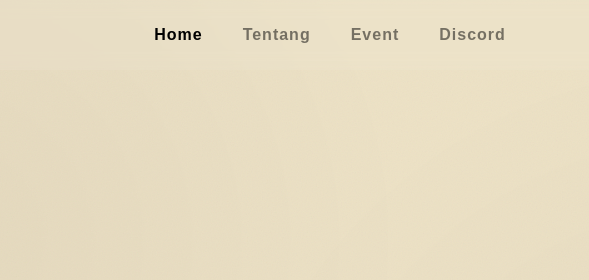
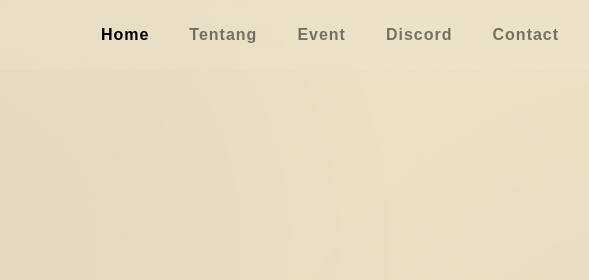
Before and after one commit to satriazoid/apex.id, a plain HTML site: page index.html in a window 1280 px wide. Shown: the top 280 px of the page, 310-899 px from the left. Drawn offline with Linux system fonts and the light colour scheme.

Commit message:
revisi - senin pagi(02:32)

```diff
--- a/index.html
+++ b/index.html
@@ -21,6 +21,7 @@
             <a href="#about">Tentang</a>
             <a href="#event">Event</a>
             <a href="#discord">Discord</a>
+            <a href="#contact">Contact</a>
         </nav>
     </header>
 
```
